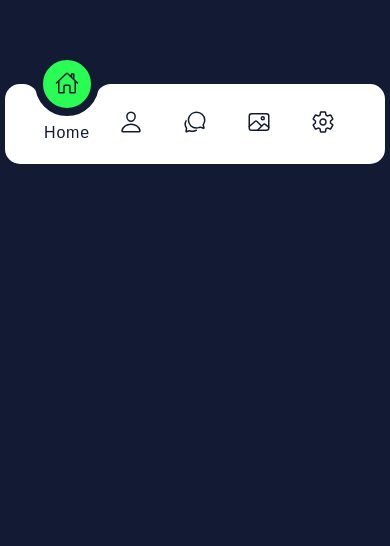
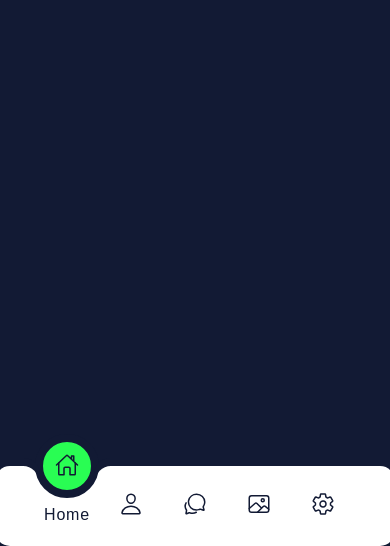
Before and after one commit to Roandol/Floating-menu, a plain HTML site: page index.html in a window 390 px wide. Shown: the part 298-844 px from the top of the page. Drawn offline with nearby package versions, Linux system fonts and the light colour scheme.

Commit message:
nav fixed

```diff
--- a/style.css
+++ b/style.css
@@ -154,6 +154,12 @@ section {
         --translate-icon: -39px;
     }
 
+    section {
+        position: fixed;
+        bottom: 0;
+        padding: 0;
+    }
+
     .navigation ul {
         gap: 0.5rem;
     }
@@ -164,7 +170,7 @@ section {
     }
 
     .indicator {
-        left: 30px;
+        left: 40px;
     }
 
 }
```
